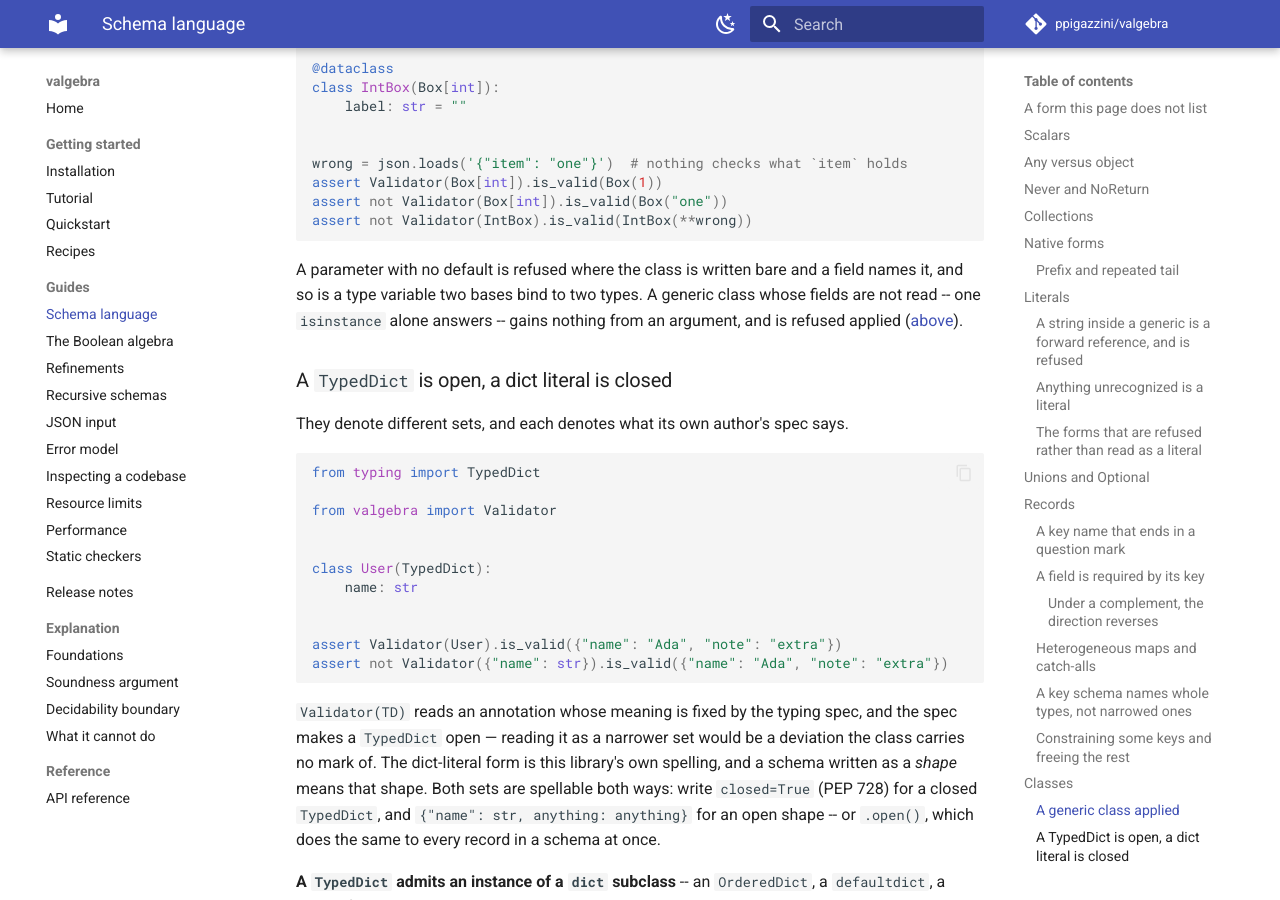
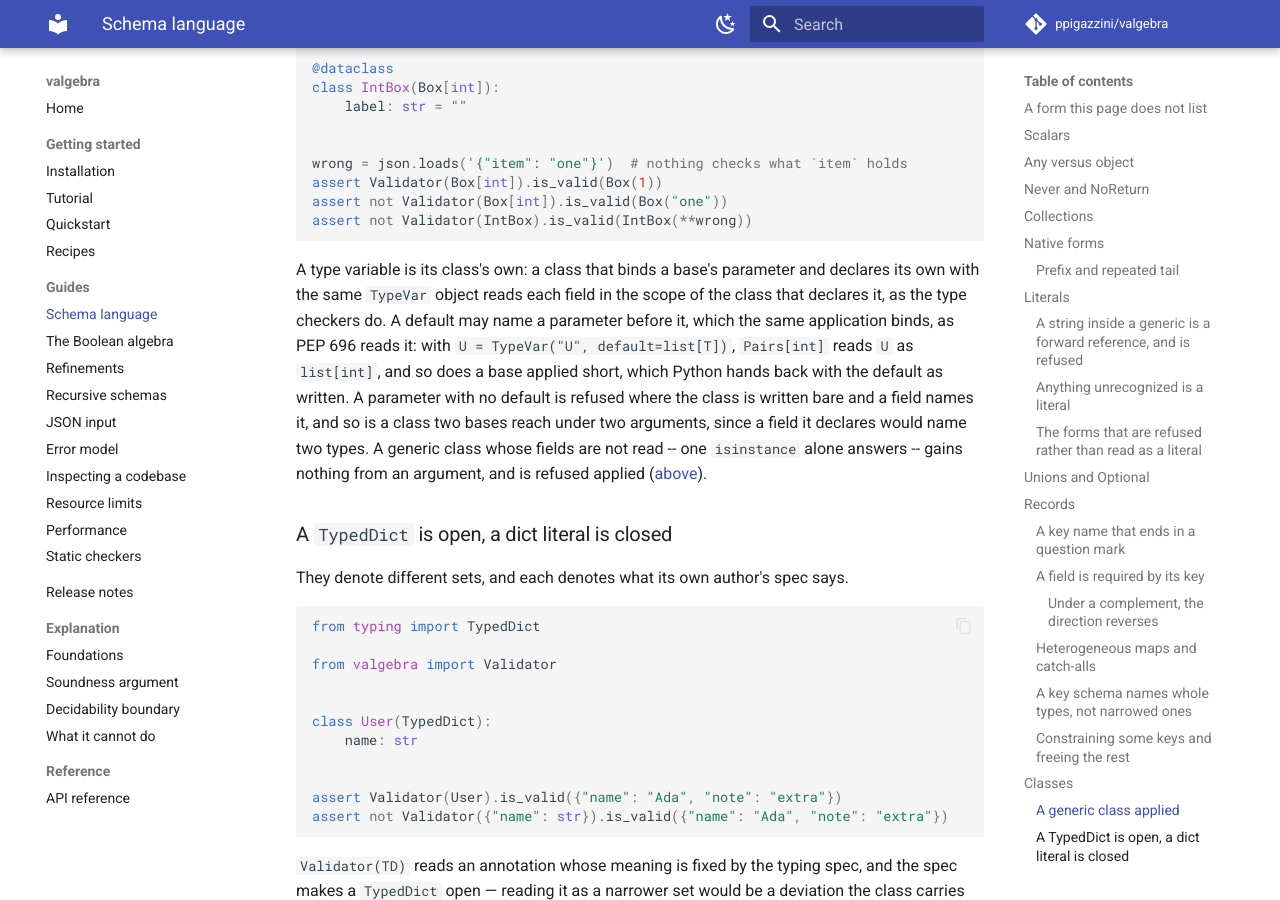
Before and after one commit to ppigazzini/valgebra, an MkDocs documentation site: the page built from docs/03-schema-language.md, in a window 1280 px wide and 900 px high, scrolled down 21086 px. Built offline with MkDocs 1.6.1 and Material for MkDocs 9.7.7, drawn with Linux system fonts in a browser that asks for light colours; comment, search, counter and statistics services are not loaded.

Commit message:
fix: a type variable is its own class's parameter
`typing` gives each class its own `__parameters__`: `class IntBoxOf(Box[int],
Generic[T])` reuses the `T` its base declares a field with, and `Box[int]`
closes `Box`'s while `IntBoxOf`'s is another, the same object in another scope.
Each class a generic class derives from keeps a scope of its own, a base's
arguments read through the class deriving from it, and a field is substituted in
the scope of the class that declares it: the first class on the `__mro__` whose
own body annotates it, the one `get_type_hints` takes the hint from, or for a
`TypedDict`, whose annotations merge its bases', the base that holds it under
the same hint. `IntBoxOf[str]` holds an `int` at the base's field and a `str` at
its own, and a base applied to its class's parameters crossed binds them
crossed. A class two bases reach under two arguments is refused, since a field
it declares names two types. Each class's annotations are read once a build.

A PEP 696 default may name a parameter before it, which the same application
binds, and CPython hands an application left short back with the default as
written, the very object the parameter holds. So a parameter's argument is its
default with the earlier parameters bound wherever nothing else is written for
it, or what is written is that default: Pairs[int], U defaulting to list[T],
reads U as list[int], and a base Defaults[int, str] reads its third parameter's
list[V] with the V it binds to str, not V's own default.

````diff
--- a/docs/03-schema-language.md
+++ b/docs/03-schema-language.md
@@ -984,10 +984,17 @@ assert not Validator(Box[int]).is_valid(Box("one"))
 assert not Validator(IntBox).is_valid(IntBox(**wrong))
 ```
 
-A parameter with no default is refused where the class is written bare and a
-field names it, and so is a type variable two bases bind to two types. A
-generic class whose fields are not read -- one `isinstance` alone answers --
-gains nothing from an argument, and is refused applied
+A type variable is its class's own: a class that binds a base's parameter and
+declares its own with the same `TypeVar` object reads each field in the scope of
+the class that declares it, as the type checkers do. A default may name a
+parameter before it, which the same application binds, as PEP 696 reads it: with
+`U = TypeVar("U", default=list[T])`, `Pairs[int]` reads `U` as `list[int]`, and
+so does a base applied short, which Python hands back with the default as
+written. A parameter with no default is refused where the class is written bare
+and a field names it, and so is a class two bases reach under two arguments,
+since a field it declares would name two types. A generic class whose fields are
+not read -- one `isinstance` alone answers -- gains nothing from an argument,
+and is refused applied
 ([above](#the-forms-that-are-refused-rather-than-read-as-a-literal)).
 
 ### A `TypedDict` is open, a dict literal is closed
````
Also changed, not shown: CHANGELOG.md (+16 -0 lines), docs/dev/03-frontend.md (+24 -4 lines), 3 other files.
